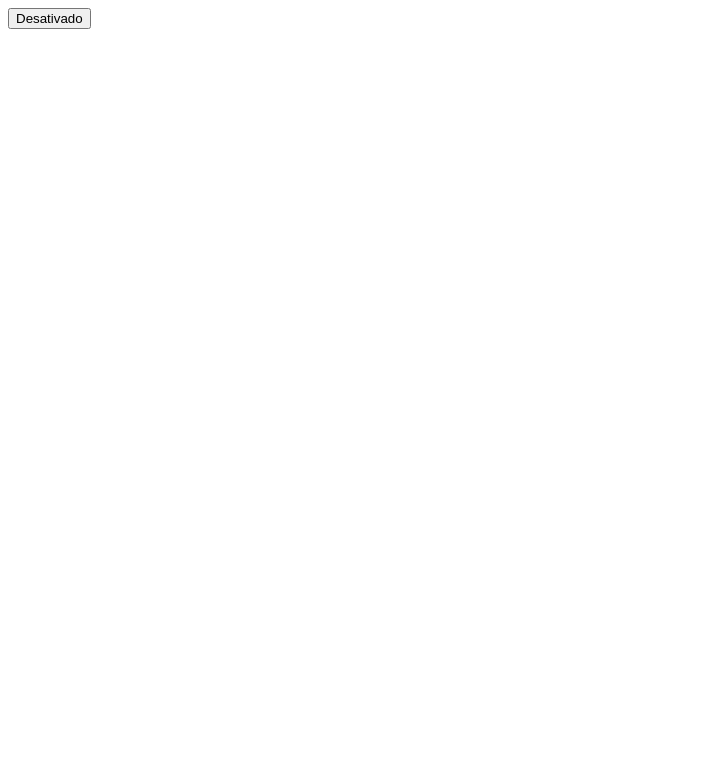
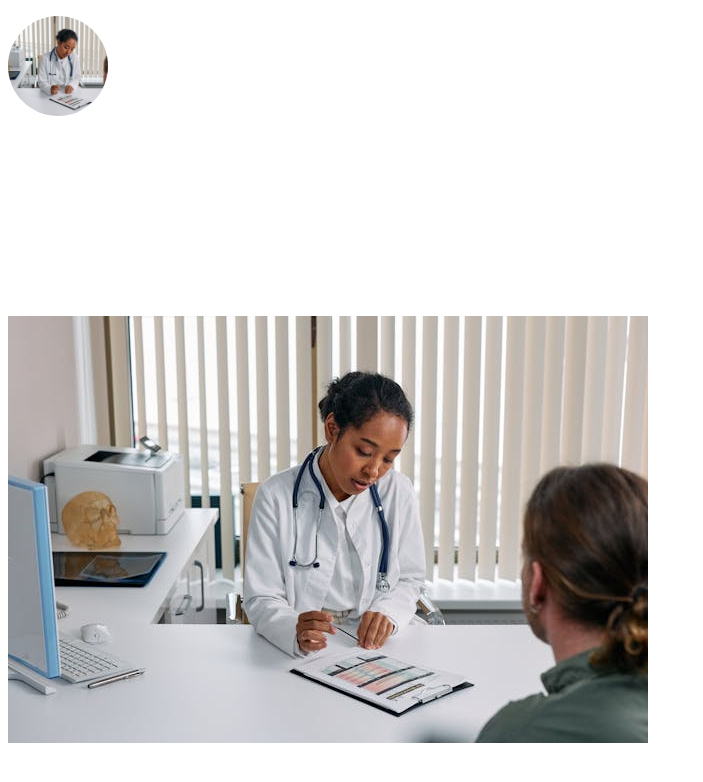
Before and after one commit to anthony-ricardox/react, a React (Vite) app in the folder react/: page / in a window 1280 px wide. Shown: the top 782 px of the page, without its empty margins (0-703 px from the left). Built offline with nearby package versions, Linux system fonts and the light colour scheme.

Commit message:
componente img e svg, usando Hooks no svg pra ter total controle

```diff
--- a/react/ex25-animation/App.css
+++ b/react/ex25-animation/App.css
@@ -1,6 +1,6 @@
 .animeLeft{
     opacity: 0;
-    transform: translateX(-20px);
+    transform: translateX(-50px);
     animation: animeLeft .3s forwards;
 }
 
--- /dev/null
+++ b/react/ex26-img/App.css
@@ -0,0 +1,10 @@
+.fundo{
+    width: 100px;
+    height: 100px;
+    border-radius: 50%;
+    background-image: url('./img/img-cadastro.jpg');
+    background-size: cover;
+    background-repeat: no-repeat;
+    background-position: center center;
+
+}
--- /dev/null
+++ b/react/ex26-img/App.jsx
@@ -0,0 +1,31 @@
+import React from 'react'
+import foto from './img/img-cadastro.jpg'
+import './App.css'
+import CoracaoSvg from './CoracaoSvg'
+
+
+
+
+
+
+const App = () => {
+    const [Tam, setTam] = React.useState(0)
+
+    function handleClick(){
+        for(let i = 0 ; i < 200;  i++){
+            setTimeout(() => {
+                setTam(i)
+            }, 100 * i)
+        }
+}
+
+  return (
+    <div>
+        <p className="fundo" onClick={handleClick}></p>
+        <CoracaoSvg color='red' width={Tam}/>
+       <img src={foto} alt="cadastro" />
+    </div>
+  )
+}
+
+export default App
--- /dev/null
+++ b/react/ex26-img/CoracaoSvg.jsx
@@ -0,0 +1,50 @@
+import React from "react";
+
+const CoracaoSvg = ({color, width}) => {
+  return (
+    <div>
+      <svg
+        xmlns="http://www.w3.org/2000/svg"
+        width={width}
+        height="180"
+        viewBox="0 0 24 24"
+      >
+        <defs>
+          {/* Gradiente */}
+          <linearGradient
+            id="heartGradient"
+            x1="0%"
+            y1="0%"
+            x2="100%"
+            y2="100%"
+          >
+            <stop offset="0%" stopColor="#ff4d6d" />
+            <stop offset="50%" stopColor="#ff1e56" />
+            <stop offset="100%" stopColor="#d90429" />
+          </linearGradient>
+
+          {/* Sombra */}
+          <filter id="shadow">
+            <feDropShadow
+              dx="0"
+              dy="2"
+              stdDeviation="2"
+              floodColor="#00000055"
+            />
+          </filter>
+        </defs>
+
+        {/* Coração */}
+        <path
+          d="M12 21s-7-4.35-9.5-8.28C.5 9.5 2.24 5.5 6 5.5c2.04 0 3.3 1.2 4 2.09.7-.89 1.96-2.09 4-2.09 3.76 0 5.5 4 3.5 7.22C19 16.65 12 21 12 21z"
+          fill="url(#heartGradient)"
+          stroke={color}
+          strokeWidth="0.6"
+          filter="url(#shadow)"
+        />
+      </svg>
+    </div>
+  );
+};
+
+export default CoracaoSvg;
--- a/react/src/main.jsx
+++ b/react/src/main.jsx
@@ -2,7 +2,7 @@ import { StrictMode } from 'react'
 import { createRoot } from 'react-dom/client'
 
 
-import App from '../ex25-animation/App'
+import App from '../ex26-img/App'
 
 
 createRoot(document.getElementById('root')).render(<App />)
```
Also changed, not shown: react/ex26-img/Produto.jsx (added), react/ex26-img/img/fundo.png (added), react/ex26-img/img/img-cadastro.jpg (added).
